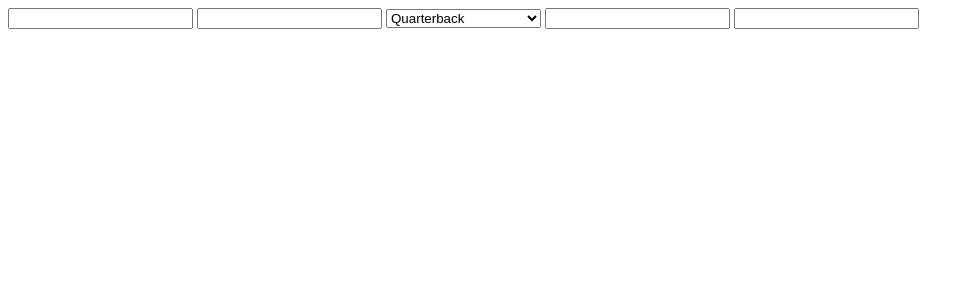
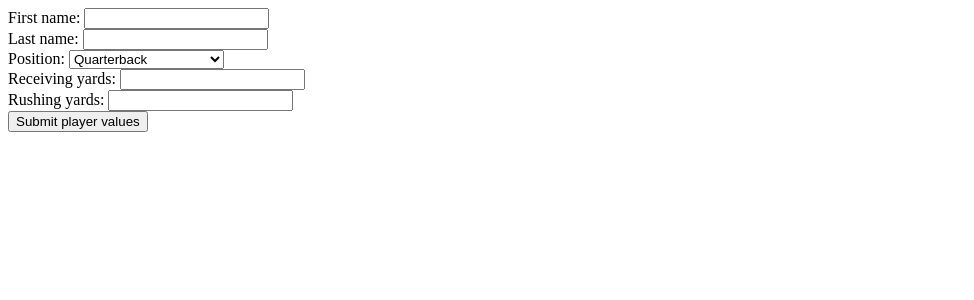
Before and after one commit to coontie/php, a PHP site: page /form.php in a window 1280 px wide. Shown: the top 300 px of the page, without its empty margins (0-974 px from the left). Run offline with PHP 8.4, Linux system fonts and the light colour scheme.

Commit message:
final ex2 commit

```diff
--- a/form.php
+++ b/form.php
@@ -3,17 +3,18 @@
 </head>
 <body>
   <form action="thankyou.php" method="post">
-    <input type="text" name="f_name">
-    <input type="text" name="l_name">
-    <select name="position">
-      <option value="qb">Quarterback</option>
-      <option value="rb">Running Back</option>
-      <option value="ol">Offensive Line/option>
-      <option value="wr">Wide Receiver</option>
-      <option value="te">Tight End</option>
-    </select>
-    <input type="text" name="rush_yards">
-    <input type="text" name="rec_yards">
+    First name: <input type="text" name="f_name"><br>
+    Last name:  <input type="text" name="l_name"><br>
+    Position:   <select name="position">
+      <option value="quarterback">Quarterback</option>
+      <option value="running back">Running Back</option>
+      <option value="offensive lineman">Offensive Line/option>
+      <option value="wide receiver">Wide Receiver</option>
+      <option value="tight end">Tight End</option>
+    </select><br>
+    Receiving yards: <input type="text" name="rec_yards"><br>
+    Rushing yards: <input type="text" name="rush_yards"><br>
+    <input type="submit" name="Submit" value="Submit player values"><br>
   </form>
 </body>
 </html>
```
